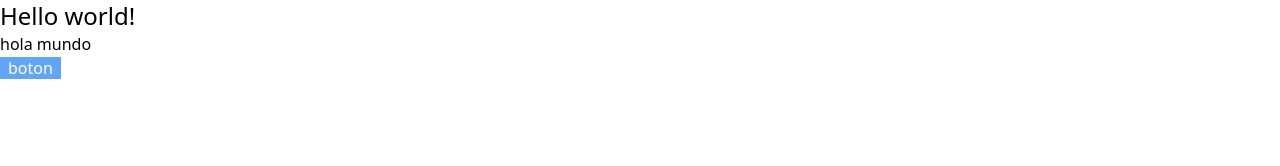
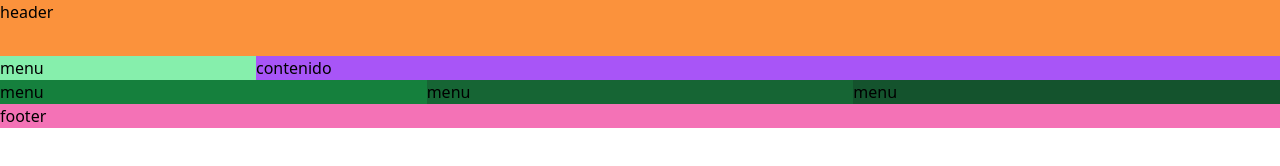
Before and after one commit to SheilaRopero/Proyecto-Node, a website: page src/index.html in a window 1280 px wide. Drawn offline with nearby package versions, Linux system fonts and the light colour scheme; files that its build step writes are made by us from their sources.

Commit message:
Flexbox con tailwind

```diff
--- a/src/index.html
+++ b/src/index.html
@@ -1,17 +1,51 @@
 <!doctype html>
 <html>
+
 <head>
   <meta charset="UTF-8">
   <meta name="viewport" content="width=device-width, initial-scale=1.0">
   <link href="/dist/output.css" rel="stylesheet">
 </head>
+
 <body>
-  <h1 class="text-2xl ">
+  <!-- <h1 class="text-2xl ">
     Hello world!
 
 </h1>
 <p>hola mundo</p>
-<span class="hover:shadow-lg shadow-cyan-700 transition duration-1000 hover:cursor-pointer hover:bg-red-600 bg-blue-400 text-white px-2 border-opacity-20">boton</span>
+<span class="hover:shadow-lg shadow-cyan-700 transition duration-1000 hover:cursor-pointer hover:bg-red-600 bg-blue-400 text-white px-2 border-opacity-20">boton</span> -->
 
+  <div class="container bg-red-500 mx-auto">
+
+    <header class="bg-orange-400 h-14">
+      header
+    </header>
+
+    <div class="flex flex-wrap bg-blue-300">
+
+      <menu class=" bg-green-300 w-1/5">
+        menu
+      </menu>
+
+      <section class=" bg-purple-500 w-4/5">
+        contenido
+      </section>
+
+      <div class="bg-green-700 w-1/3">
+        menu
+      </div>
+      <div class="bg-green-800 w-1/3">
+        menu
+      </div>
+      <div class="bg-green-900 w-1/3">
+        menu
+      </div>
+
+    </div>
+
+    <footer class="bg-pink-400">footer</footer>
+
+  </div>
 </body>
+
 </html>
```
Also changed, not shown: 2 other files.
